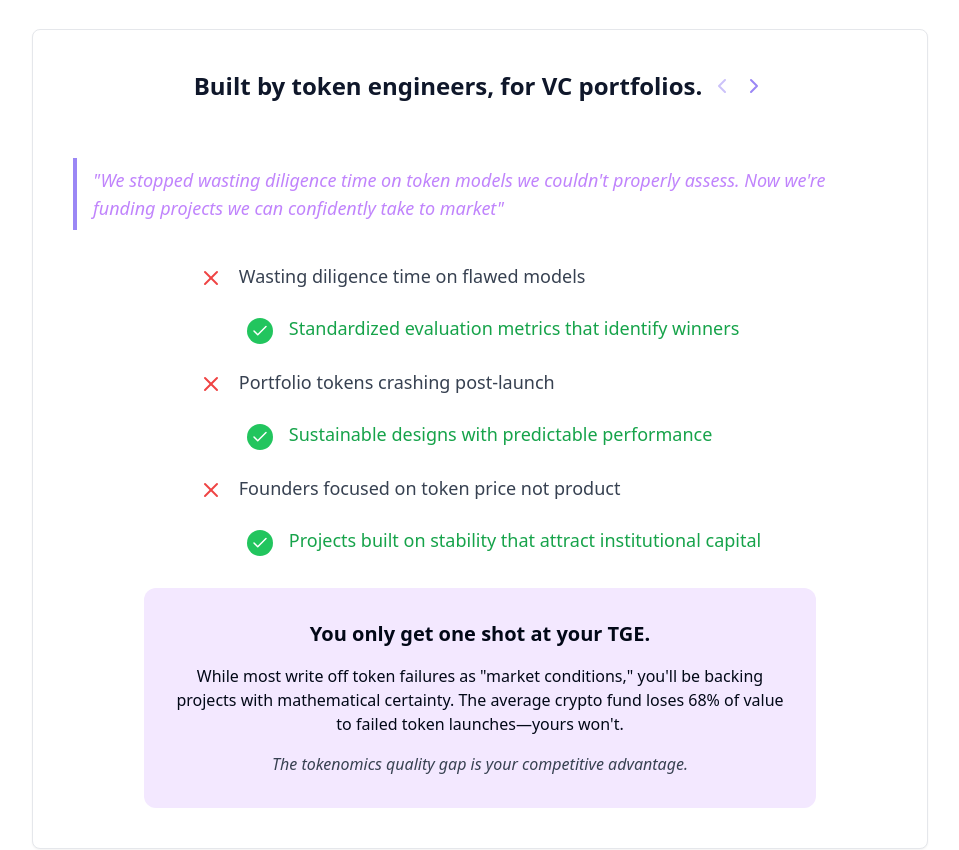
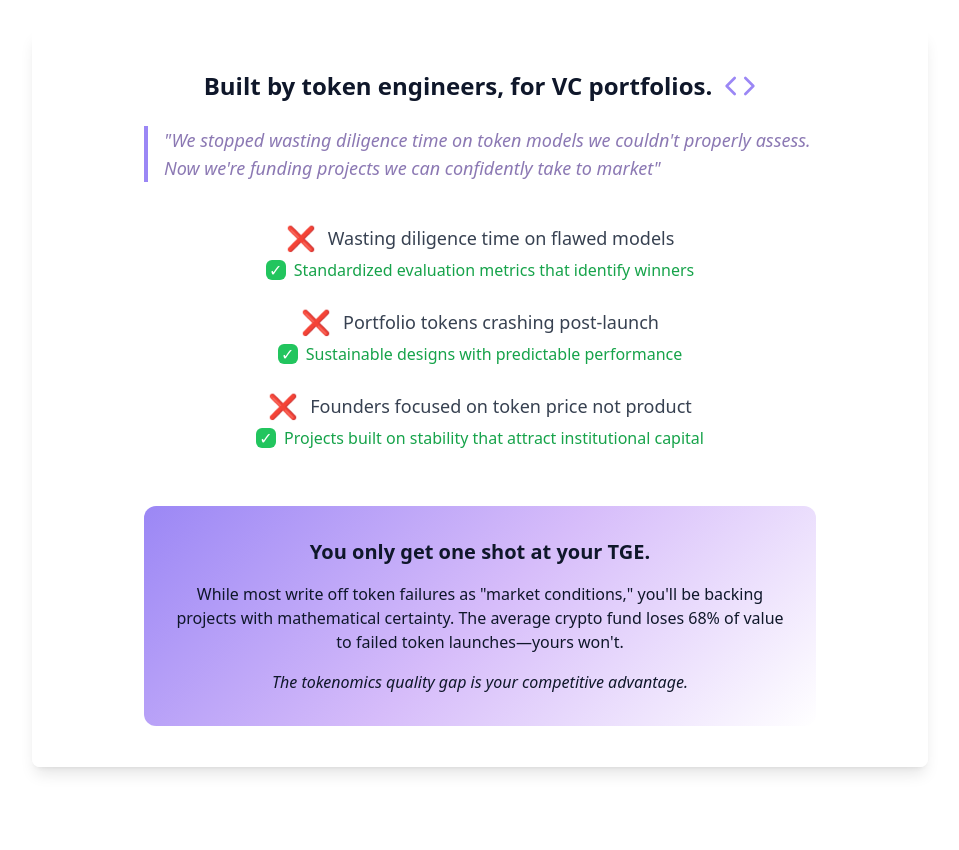
Before and after one commit to FrostyFruit/tokenise-vc-1, a React (Vite) app: page / in a window 1280 px wide. Shown: the part 1920-2770 px from the top of the page, without its empty margins (160-1119 px from the left). Built offline with nearby package versions, Linux system fonts and the light colour scheme.

Commit message:
Refactor: Implement Why Tokenise section

```diff
--- a/src/components/WhySection.tsx
+++ b/src/components/WhySection.tsx
@@ -1,6 +1,6 @@
 
 import React from 'react';
-import { ChevronLeft, ChevronRight, X, Check } from 'lucide-react';
+import { Code } from 'lucide-react';
 
 const WhySection: React.FC = () => {
   return (
@@ -8,75 +8,65 @@ const WhySection: React.FC = () => {
       <div className="max-w-4xl mx-auto">
         <h2 className="text-3xl md:text-4xl font-bold text-center mb-12 text-tokenise-black">Why Tokenise?</h2>
 
-        <div className="bg-white rounded-lg border border-gray-200 p-8 md:p-10 mb-16 shadow-sm">
-          <div className="flex flex-col space-y-8">
-            <div className="flex items-center justify-center space-x-2 mb-6">
-              <h3 className="text-2xl font-bold text-tokenise-black">Built by token engineers, for VC portfolios.</h3>
-              <div className="flex space-x-2">
-                <ChevronLeft className="text-tokenise-purple opacity-50 cursor-pointer hover:opacity-100" />
-                <ChevronRight className="text-tokenise-purple cursor-pointer" />
+        <div className="glass-card p-8 md:p-10 animate-fade-in-right text-center">
+          <div className="mb-6 flex justify-center items-center">
+            <h3 className="text-2xl font-bold text-tokenise-black">Built by token engineers, for VC portfolios.</h3>
+            <Code size={32} className="text-tokenise-purple ml-3" />
+          </div>
+
+          <p className="text-lg italic text-tokenise-deep-purple/90 mb-8 border-l-4 border-tokenise-purple pl-4 text-left mx-auto max-w-2xl">
+            "We stopped wasting diligence time on token models we couldn't properly assess. Now we're funding projects we can confidently take to market"
+          </p>
+
+          <div className="space-y-6 max-w-2xl mx-auto text-center py-2">
+            <div className="flex flex-col items-center justify-center">
+              <div className="flex items-center justify-center mb-1 w-full">
+                <span className="text-red-500 text-2xl font-bold mr-3">❌</span>
+                <span className="text-gray-700 text-lg">Wasting diligence time on flawed models</span>
+              </div>
+              <div className="flex items-center justify-center">
+                <span className="text-green-600 font-medium flex items-center">
+                  <span className="bg-green-500 text-white rounded-md w-5 h-5 inline-flex justify-center items-center mr-2">✓</span>
+                  Standardized evaluation metrics that identify winners
+                </span>
               </div>
             </div>
 
-            <div className="border-l-4 border-tokenise-purple pl-4 py-2 mb-8">
-              <p className="text-lg italic text-purple-400">
-                "We stopped wasting diligence time on token models we couldn't properly assess. Now we're funding projects we can confidently take to market"
-              </p>
-            </div>
-
-            <div className="space-y-6 max-w-2xl mx-auto">
-              <div className="flex items-start space-x-4">
-                <div className="flex-shrink-0 mt-1">
-                  <X size={24} className="text-red-500" />
-                </div>
-                <p className="text-lg text-gray-700">Wasting diligence time on flawed models</p>
+            <div className="flex flex-col items-center justify-center">
+              <div className="flex items-center justify-center mb-1 w-full">
+                <span className="text-red-500 text-2xl font-bold mr-3">❌</span>
+                <span className="text-gray-700 text-lg">Portfolio tokens crashing post-launch</span>
               </div>
-
-              <div className="flex items-start space-x-4 ml-12">
-                <div className="flex-shrink-0 mt-1 bg-green-500 rounded-full p-1">
-                  <Check size={18} className="text-white" />
-                </div>
-                <p className="text-lg text-green-600">Standardized evaluation metrics that identify winners</p>
-              </div>
-
-              <div className="flex items-start space-x-4">
-                <div className="flex-shrink-0 mt-1">
-                  <X size={24} className="text-red-500" />
-                </div>
-                <p className="text-lg text-gray-700">Portfolio tokens crashing post-launch</p>
-              </div>
-
-              <div className="flex items-start space-x-4 ml-12">
-                <div className="flex-shrink-0 mt-1 bg-green-500 rounded-full p-1">
-                  <Check size={18} className="text-white" />
-                </div>
-                <p className="text-lg text-green-600">Sustainable designs with predictable performance</p>
-              </div>
-
-              <div className="flex items-start space-x-4">
-                <div className="flex-shrink-0 mt-1">
-                  <X size={24} className="text-red-500" />
-                </div>
-                <p className="text-lg text-gray-700">Founders focused on token price not product</p>
-              </div>
-
-              <div className="flex items-start space-x-4 ml-12">
-                <div className="flex-shrink-0 mt-1 bg-green-500 rounded-full p-1">
-                  <Check size={18} className="text-white" />
-                </div>
-                <p className="text-lg text-green-600">Projects built on stability that attract institutional capital</p>
+              <div className="flex items-center justify-center">
+                <span className="text-green-600 font-medium flex items-center">
+                  <span className="bg-green-500 text-white rounded-md w-5 h-5 inline-flex justify-center items-center mr-2">✓</span>
+                  Sustainable designs with predictable performance
+                </span>
               </div>
             </div>
 
-            <div className="mt-10 py-8 px-6 bg-purple-100 rounded-xl text-center mx-auto max-w-2xl">
-              <h4 className="text-xl font-bold mb-4">You only get one shot at your TGE.</h4>
-              <p className="mb-4">
-                While most write off token failures as "market conditions," you'll be backing projects with mathematical certainty. The average crypto fund loses 68% of value to failed token launches—yours won't.
-              </p>
-              <p className="italic font-medium text-gray-700">
-                The tokenomics quality gap is your competitive advantage.
-              </p>
+            <div className="flex flex-col items-center justify-center">
+              <div className="flex items-center justify-center mb-1 w-full">
+                <span className="text-red-500 text-2xl font-bold mr-3">❌</span>
+                <span className="text-gray-700 text-lg">Founders focused on token price not product</span>
+              </div>
+              <div className="flex items-center justify-center">
+                <span className="text-green-600 font-medium flex items-center">
+                  <span className="bg-green-500 text-white rounded-md w-5 h-5 inline-flex justify-center items-center mr-2">✓</span>
+                  Projects built on stability that attract institutional capital
+                </span>
+              </div>
             </div>
+          </div>
+
+          <div className="mt-12 py-8 px-6 bg-tokenise-gradient rounded-xl text-center mx-auto max-w-2xl text-tokenise-black">
+            <h4 className="text-xl font-bold mb-4 text-center">You only get one shot at your TGE.</h4>
+            <p className="mb-4 text-center">
+              While most write off token failures as "market conditions," you'll be backing projects with mathematical certainty. The average crypto fund loses 68% of value to failed token launches—yours won't.
+            </p>
+            <p className="italic font-medium text-center">
+              The tokenomics quality gap is your competitive advantage.
+            </p>
           </div>
         </div>
       </div>
--- a/src/index.css
+++ b/src/index.css
@@ -107,3 +107,9 @@
     @apply bg-background text-foreground;
   }
 }
+
+@layer components {
+  .glass-card {
+    @apply bg-white/90 backdrop-blur-sm rounded-lg shadow-lg border border-white/20;
+  }
+}
```
